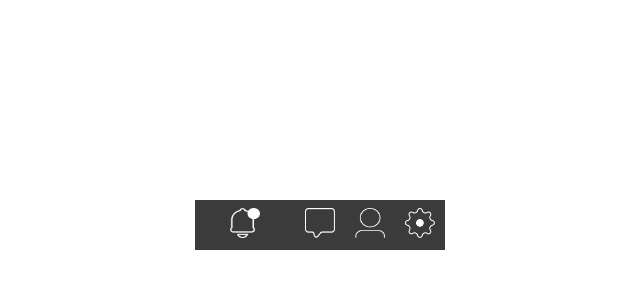
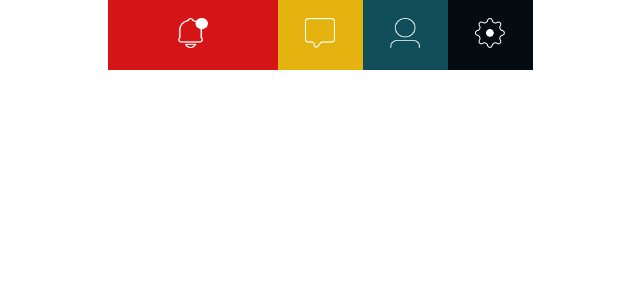
Before and after one commit to ericwhited/iconSlide, a plain HTML site: page index.html in a window 1280 px wide. Shown: the whole page, without its empty margins (320-960 px from the left). Drawn offline with nearby package versions, Linux system fonts and the light colour scheme.

Commit message:
initial commit

```diff
--- a/index.html
+++ b/index.html
@@ -10,22 +10,22 @@
 <body>
     <nav class="navigation">
         <ul class="navigation-list">
-            <li class="navList-item">
+            <li class="navList-item bell">
                 <a class="nav-action" href="##">
                     <img src="bell.png" alt="" class="nav-icon">
                 </a>
             </li>
-            <li class="navList-item">
+            <li class="navList-item messages">
                 <a class="nav-action" href="##">
                     <img src="messages.png" alt="" class="nav-icon">
                 </a>
             </li>
-            <li class="navList-item">
+            <li class="navList-item profile">
                 <a class="nav-action" href="##">
                     <img src="profile.png" alt="" class="nav-icon">
                 </a>
             </li>
-            <li class="navList-item">
+            <li class="navList-item settings">
                 <a class="nav-action" href="##">
                     <img src="settings.png" alt="" class="nav-icon">
                 </a>
--- a/main.css
+++ b/main.css
@@ -9,13 +9,13 @@
 }
 
 .navigation, .navigation-list {
-    width: 250px;
-    height: 50px;
+    width: 425px;
+    height: 70px;
 }
 
 .navigation {
-    background: rgb(59, 59, 59);
-    margin: 200px auto;
+    border: rgb(59, 59, 59);
+    margin: 0 auto;
 }
 
 .navigation-list {
@@ -34,6 +34,7 @@
     /* margin: 0 auto; */
     transition: all 0.4s;
     transition-timing-function: ease-in-out;
+    height: 100%;
 }
 
 .nav-icon {
@@ -45,3 +46,19 @@
 .is-active {
     flex: 2;
 }
+
+.bell {
+    background: #D51515;
+}
+
+.messages {
+    background: rgb(229, 179, 16)
+}
+
+.profile {
+    background: #104E5A;
+}
+
+.settings {
+    background: #040b11;
+}
--- a/main.js
+++ b/main.js
@@ -1,9 +1,5 @@
 $(document).ready(function() {
     $('.navList-item').eq(0).addClass('is-active');
-
-    // $('.navList-item').each(function(element){
-    //     $('.navList-item').removeClass('is-active');
-    // })
 
     $('.navList-item').click(function(){
         $('.navList-item').removeClass('is-active');
```
Also changed, not shown: user.svg (added).
